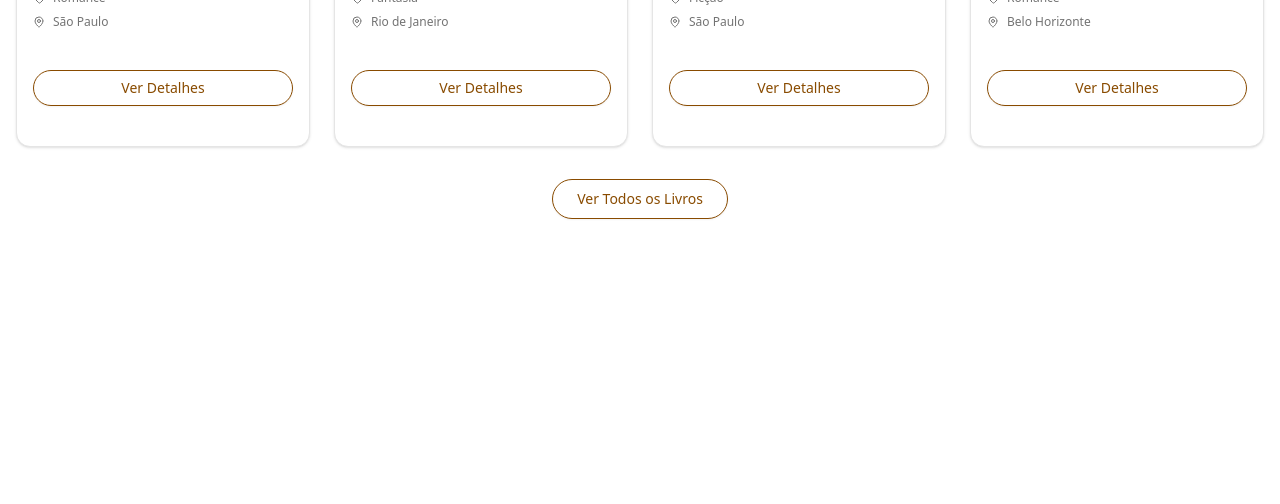
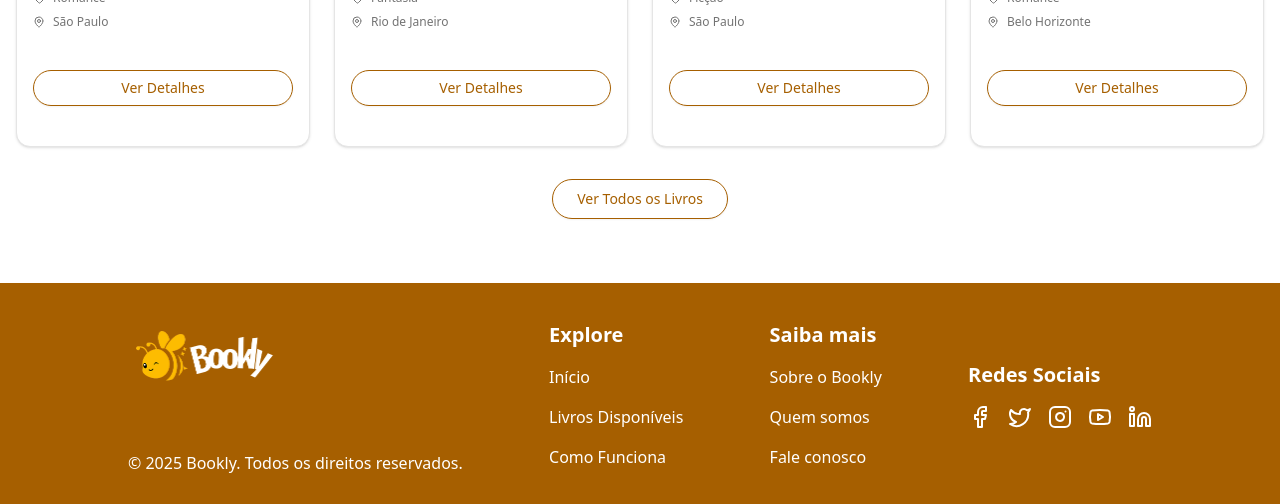
Before and after one commit to Ppedro-Leal/bookly-front, a Next.js app: page / in a window 1280 px wide. Shown: the part 1723-2227 px from the top of the page. Before the commit the page ends 2006 px from the top, so only its background shows below. Built offline with nearby package versions, Linux system fonts and the light colour scheme.

Commit message:
feat: footer finalizado

```diff
--- a/app/page.js
+++ b/app/page.js
@@ -7,6 +7,7 @@ import { Button } from "@/components/ui/button";
 import { Heart, Library, Plus, TrendingUp, Users } from "lucide-react";
 import { useState } from "react";
 import { mockBooks } from "@/data/mockData";
+import { Footer } from "@/components/Footer";
 
 export default function Home() {
   const [searchQuery, setSearchQuery] = useState("");
@@ -106,6 +107,8 @@ export default function Home() {
           </Button>
         </div>
       </section>
+
+      <Footer />
     </div>
   );
 }
--- a/components/BookCard.js
+++ b/components/BookCard.js
@@ -12,7 +12,6 @@ export const BookCard = ({ book }) => {
           alt={book.title}
           width={100}
           height={20}
-          priority
           className="w-full h-full object-cover group-hover:scale-105 transition-transform duration-500"
         />
         <div className="absolute top-3 right-3 flex flex-col gap-2">
--- /dev/null
+++ b/components/Footer.js
@@ -0,0 +1,53 @@
+import Image from "next/image";
+import { Facebook, Twitter, Instagram, Youtube, Linkedin } from "lucide-react";
+
+export function Footer() {
+  return (
+    <footer className="bg-yellow-700 px-32 py-8 flex justify-between items-center shadow-md">
+      <div className="flex flex-col gap-16">
+        <Image
+          src="/logo-footer.png"
+          alt="Logo"
+          width={150}
+          height={20}
+          priority
+        />
+        <span className="text-white font-light">
+          © 2025 Bookly. Todos os direitos reservados.
+        </span>
+      </div>
+      <div className="flex flex-col gap-4 text-white">
+        <span className="text-xl font-bold">Explore</span>
+        <span>Início</span>
+        <span>Livros Disponíveis</span>
+        <span>Como Funciona</span>
+      </div>
+      <div className="flex flex-col gap-4 text-white">
+        <span className="text-xl font-bold">Saiba mais</span>
+        <span>Sobre o Bookly</span>
+        <span>Quem somos</span>
+        <span>Fale conosco</span>
+      </div>
+      <div className="flex flex-col gap-4 text-white">
+        <span className="text-xl font-bold">Redes Sociais</span>
+        <div className="flex gap-4">
+          <a href="#" className="hover:text-primary transition-colors">
+            <Facebook className="h-6 w-6" />
+          </a>
+          <a href="#" className="hover:text-primary transition-colors">
+            <Twitter className="h-6 w-6" />
+          </a>
+          <a href="#" className="hover:text-primary transition-colors">
+            <Instagram className="h-6 w-6" />
+          </a>
+          <a href="#" className="hover:text-primary transition-colors">
+            <Youtube className="h-6 w-6" />
+          </a>
+          <a href="#" className="hover:text-primary transition-colors">
+            <Linkedin className="h-6 w-6" />
+          </a>
+        </div>
+      </div>
+    </footer>
+  );
+}
--- a/components/ui/button.jsx
+++ b/components/ui/button.jsx
@@ -9,14 +9,14 @@ const buttonVariants = cva(
   {
     variants: {
       variant: {
-        default: "bg-yellow-800 text-primary-foreground hover:bg-yellow-900",
+        default: "bg-yellow-700 text-primary-foreground hover:bg-yellow-800",
         destructive:
           "bg-destructive text-white hover:bg-destructive/90 focus-visible:ring-destructive/20 dark:focus-visible:ring-destructive/40 dark:bg-destructive/60",
         outline:
-          "border border-yellow-800 bg-background text-yellow-800 shadow-xs hover:bg-yellow-800 hover:text-accent dark:bg-input/30 dark:border-input dark:hover:bg-input/50",
+          "border border-yellow-700 bg-background text-yellow-700 shadow-xs hover:bg-yellow-700 hover:text-accent dark:bg-input/30 dark:border-input dark:hover:bg-input/50",
         secondary:
           "bg-secondary text-secondary-foreground hover:bg-secondary/80",
-        ghost: "hover:bg-accent hover:text-yellow-800 dark:hover:bg-accent/50",
+        ghost: "hover:bg-accent hover:text-yellow-700 dark:hover:bg-accent/50",
         link: "text-primary underline-offset-4 hover:underline",
       },
       size: {
```
Also changed, not shown: public/logo-footer.png (added).
